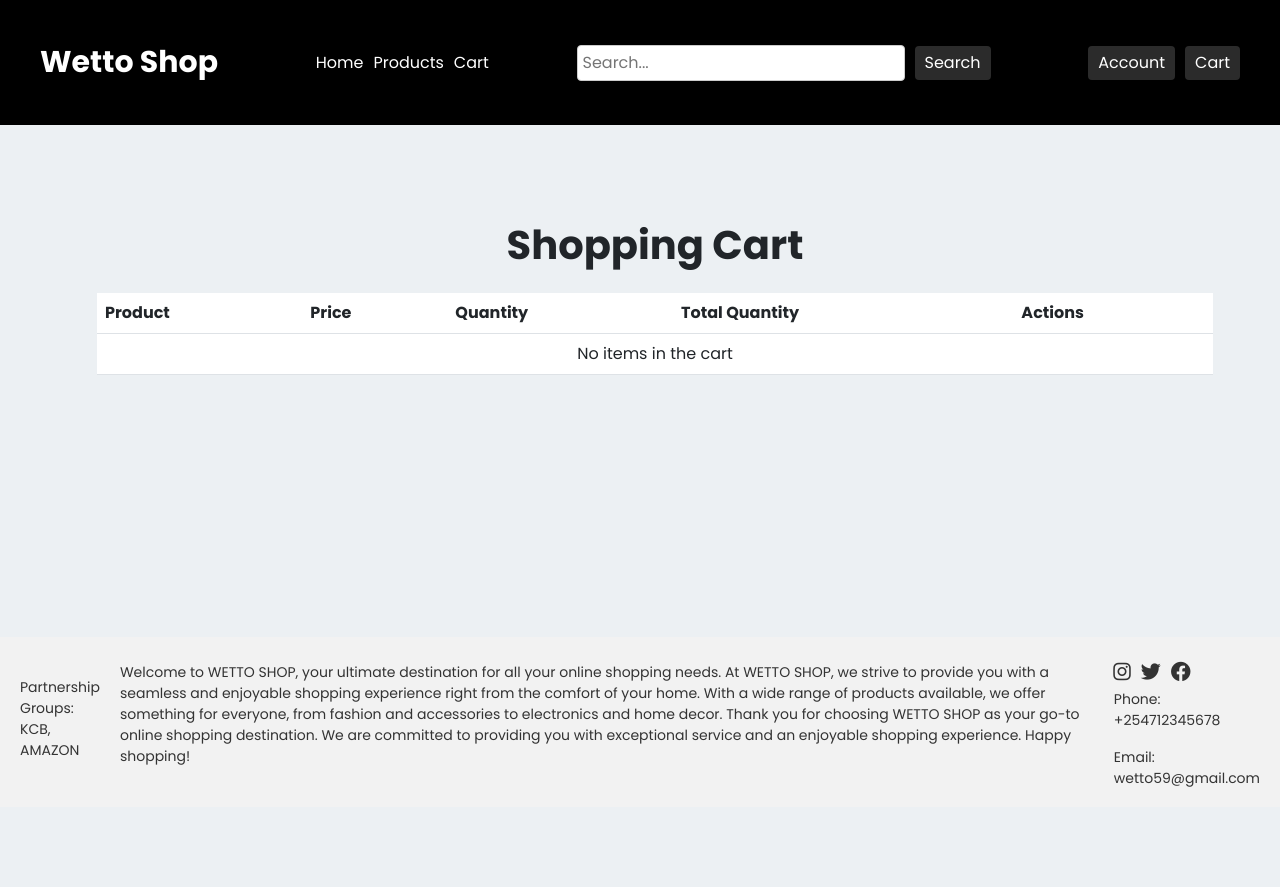
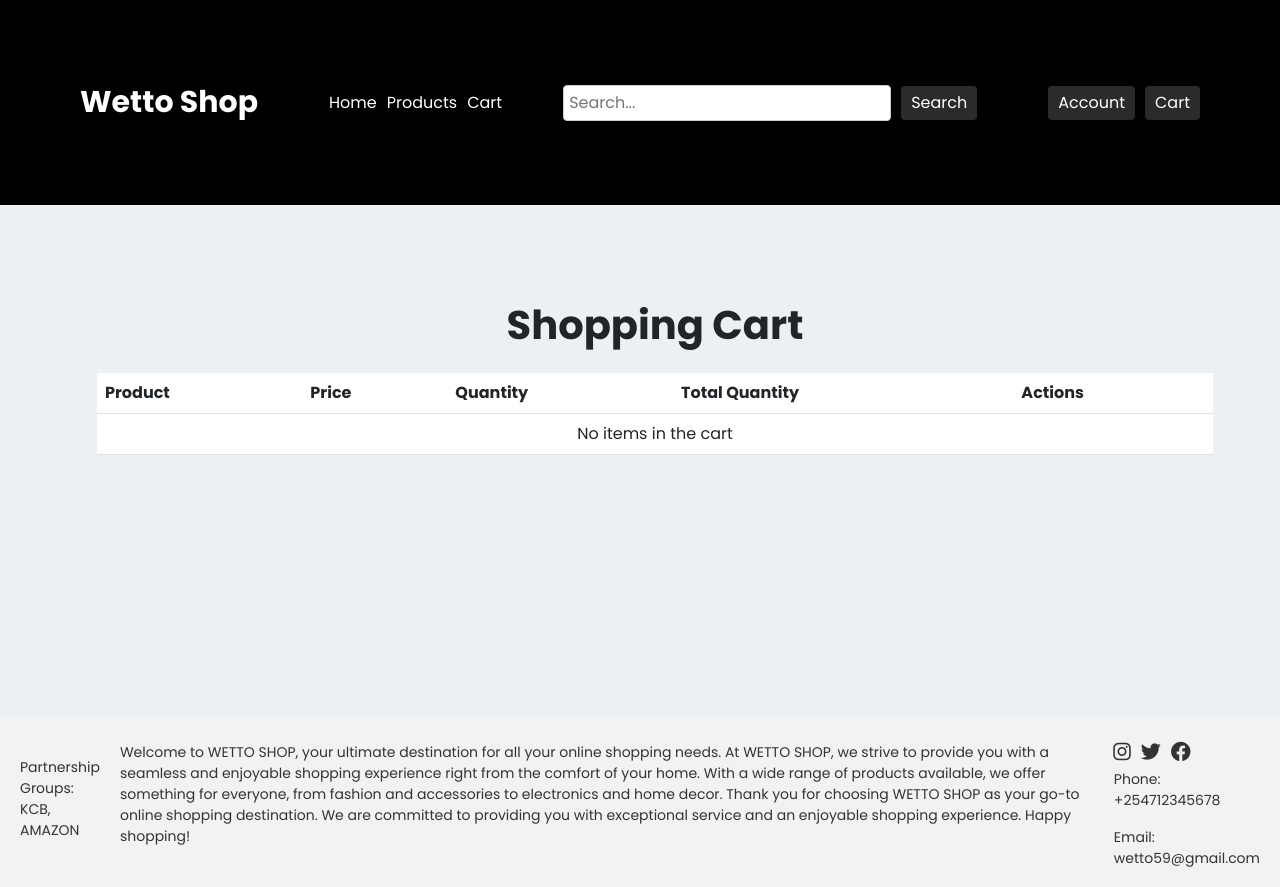
Before and after one commit to danieljuma5/Eazy-Bazaar-demo-Frontend, a React (Create React App) app: page /cart in a window 1280 px wide. Before the commit the page ends 807 px from the top, so only its background shows below. Built offline with nearby package versions, Linux system fonts and the light colour scheme.

Commit message:
Edited homepage

```diff
--- a/src/components/Home/Navbar.css
+++ b/src/components/Home/Navbar.css
@@ -3,7 +3,7 @@
     justify-content: space-between;
     align-items: center;
     background-color: #000000;
-    padding: 40px;
+    padding: 80px;
   }
 
   .logo-container {
--- a/src/components/LandingPage/Carousel2.jsx
+++ b/src/components/LandingPage/Carousel2.jsx
@@ -16,7 +16,7 @@ const MyCarousel = () => {
                   <a href="#">BUY NOW</a>
                 </div>
                 <div className="col-md-5 col-12 order-md-2 order-1">
-                  <video src="https://www.apple.com/105/media/ww/iphone-14-pro/2023/b094f6e4-dcdb-494f-bd72-45d659126dcd/anim/hero/large.mp4" class="mx-auto" alt="slide" autoplay loop controls></video>
+                  <video src="https://www.apple.com/105/media/ww/iphone-14-pro/2023/b094f6e4-dcdb-494f-bd72-45d659126dcd/anim/hero/large.mp4" class="mx-auto" alt="slide" autoPlay loop muted controls/>
                 </div>
               </div>
             </div>
--- a/src/components/LandingPage/Home.jsx
+++ b/src/components/LandingPage/Home.jsx
@@ -5,8 +5,8 @@ import Products from "./Products";
 const Home = () => {
     return (
         <div>
+            <Carousel2/>
             <Carousel/>
-            <Carousel2/>
             <Products />
         </div>
     );
--- a/src/components/LandingPage/ImageSlider.css
+++ b/src/components/LandingPage/ImageSlider.css
@@ -4,11 +4,13 @@
     display: flex;
     overflow: hidden;
     padding: 0px;
+    background-color: black;
   }
 
   .slide-track {
     display: flex;
     animation: slide 60s linear infinite;
+    background-color: black;
   }
 
   @keyframes slide {
```
